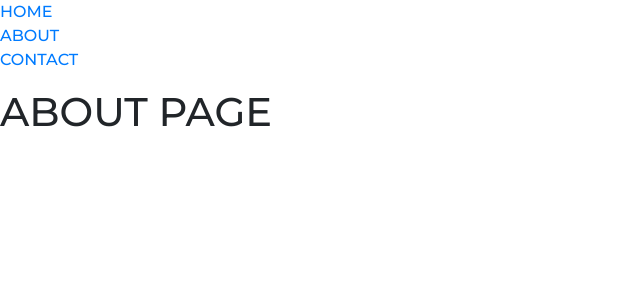
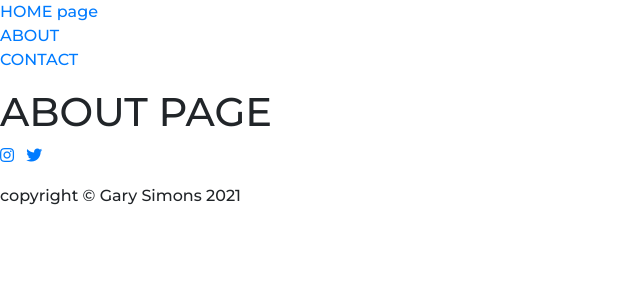
Before and after one commit to GarySimons/brandon-fischer, a Flask app: page /about in a window 1280 px wide. Shown: the top 300 px of the page, without its empty margins (0-640 px from the left). Run offline with Flask 2, Linux system fonts and the light colour scheme; some libraries are stand-ins or nearby versions.

Commit message:
Created seperate navbar.html and footer.html and 'included' them to templates

```diff
--- /dev/null
+++ b/templates/components/footer.html
@@ -0,0 +1,24 @@
+<footer class="row">
+    <div class="col-12">
+        <ul class="list-inline">
+            <li class="list-inline-item">
+                <a href="#" target="_blank"
+                aria-label="Follow me on Instagram" rel="noopener">
+                <i class="fab fa-instagram" aria-hidden="true"></i>
+                </a>
+            </li>
+            <li class="list-inline-item">
+                <a href="#" target="_blank"
+                aria-label="Follow me on Twitter" rel="noopener">
+                <i class="fab fa-twitter" aria-hidden="true"></i>
+                </a>
+            </li>
+        </ul>
+    </div>
+    <div class="col-12">
+		<p id="copyright">copyright &copy Gary Simons <script>
+				document.write( new Date().getFullYear() );
+			</script>
+		</p>
+	</div>
+</footer>
--- /dev/null
+++ b/templates/components/navbar.html
@@ -0,0 +1,7 @@
+    <nav>
+        <ul>
+            <li><a href="{{ url_for('index') }}">HOME page</a></li>
+            <li><a href="{{ url_for('about') }}">ABOUT</a></li>
+            <li><a href="{{ url_for('contact') }}">CONTACT</a></li>
+        </ul>
+    </nav>
--- a/templates/layout/base.html
+++ b/templates/layout/base.html
@@ -8,18 +8,13 @@
     <link rel="stylesheet" href="https://cdnjs.cloudflare.com/ajax/libs/twitter-bootstrap/4.4.1/css/bootstrap.min.css">
     <link rel="stylesheet" href="https://cdnjs.cloudflare.com/ajax/libs/font-awesome/5.13.0/css/all.min.css">
     <link rel="stylesheet" href="{{ url_for('static', filename='css/style.css')}}" type="text/css" />
+    <script src="static/js/index.js"></script>
     <title>Brandon Fischer Photography</title>
 </head>
 
 <body>
-
-    <nav>
-        <ul>
-            <li><a href="{{ url_for('index') }}">HOME</a></li>
-            <li><a href="{{ url_for('about') }}">ABOUT</a></li>
-            <li><a href="{{ url_for('contact') }}">CONTACT</a></li>
-        </ul>
-    </nav>
+    <!-- Nav Bar -->
+	{% include 'components/navbar.html' %}
 
     {% block content %}
     {% endblock %}
--- a/templates/pages/about.html
+++ b/templates/pages/about.html
@@ -1,4 +1,8 @@
 {% extends "layout/base.html" %}
 {% block content %}
     <h1>ABOUT PAGE</h1>
+
+<!-- Footer -->
+{% include 'components/footer.html' %}
+
 {% endblock %}
--- a/templates/pages/contact.html
+++ b/templates/pages/contact.html
@@ -1,4 +1,8 @@
 {% extends "layout/base.html" %}
 {% block content %}
     <h1>CONTACT US</h1>
+
+<!-- Footer -->
+{% include 'components/footer.html' %}
+
 {% endblock %}
```
Also changed, not shown: static/js/index.js (added).
